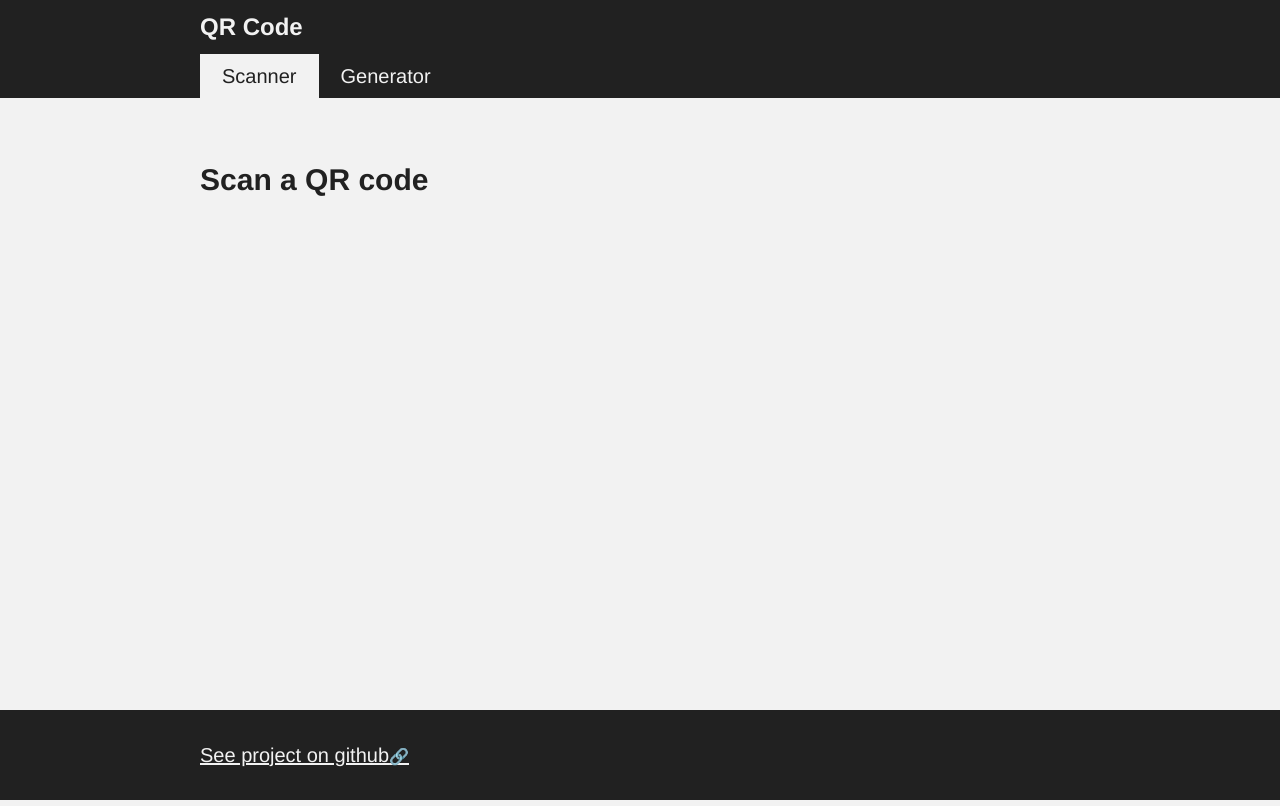
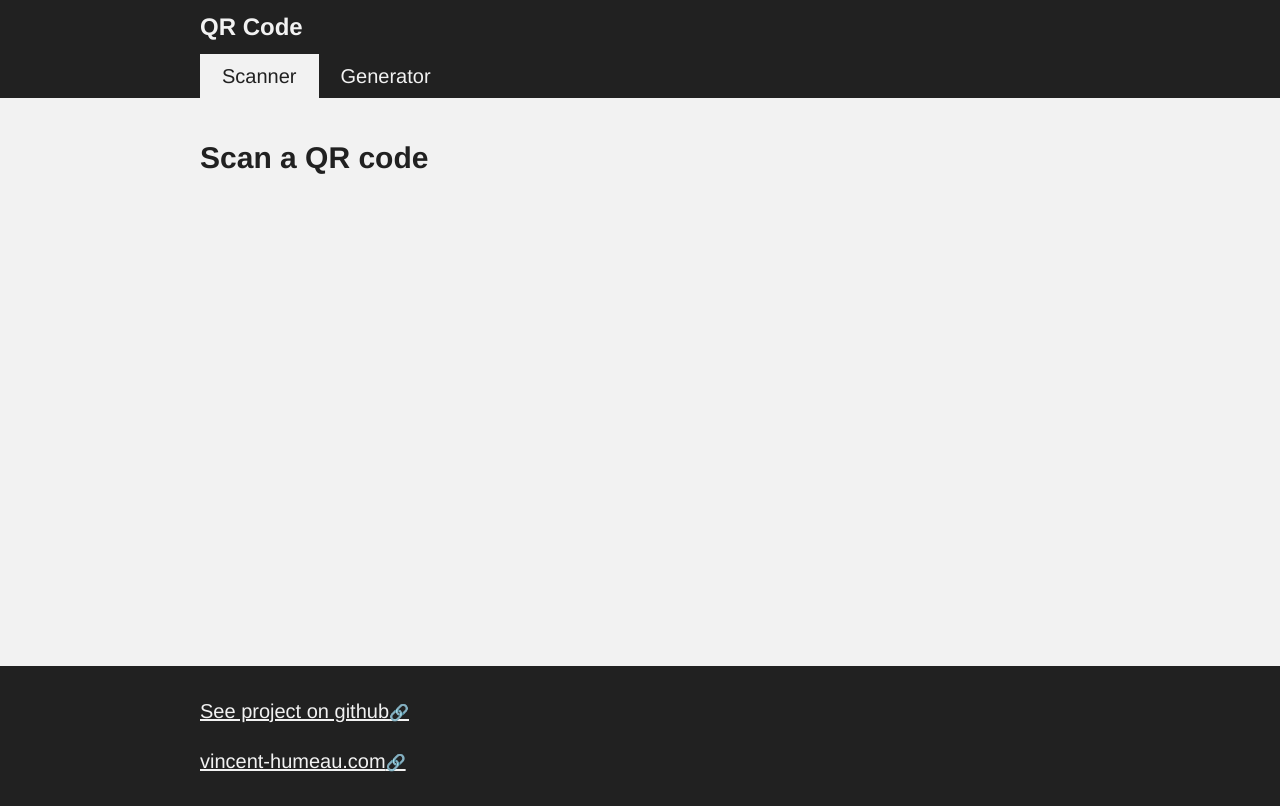
Before and after one commit to vinceumo/qr-code-generator, a React (Create React App) app: page / in a window 1280 px wide. Built offline with nearby package versions, Linux system fonts and the light colour scheme; no server answers.

Commit message:
Update footer

```diff
--- a/src/Components/Organisms/AppFooter.js
+++ b/src/Components/Organisms/AppFooter.js
@@ -7,6 +7,9 @@ function AppFooter() {
         <p>
           <a href="https://github.com/vinceumo/qr-code-generator">See project on github</a>
         </p>
+        <p>
+          <a href="https://www.vincent-humeau.com">vincent-humeau.com</a>
+        </p>
       </div>
     </footer>
   );
```
